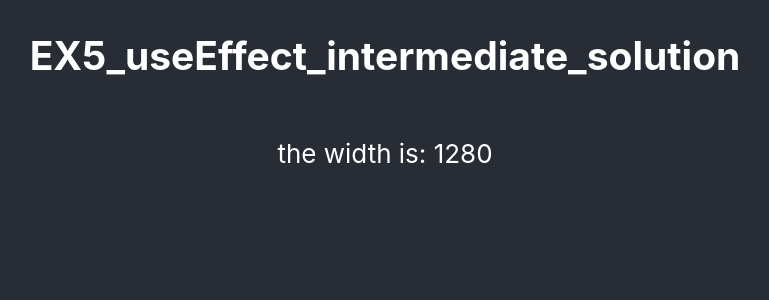
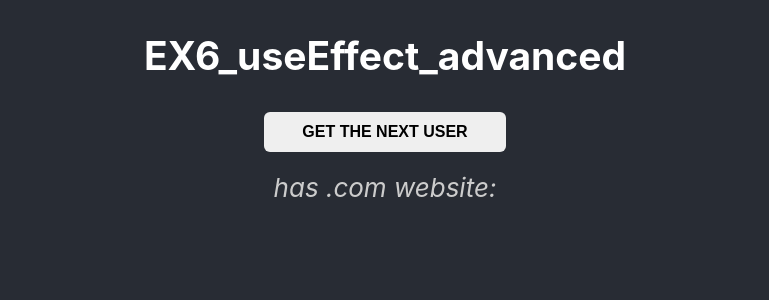
Before and after one commit to stefanolepera/react-hooks-playground, a React (Create React App) app: page / in a window 1280 px wide. Shown: the top 300 px of the page, without its empty margins (255-1024 px from the left). Built offline with nearby package versions, Linux system fonts and the light colour scheme; the HTML template or start-up script is replaced by a standard one.

Commit message:
EX6 implemented

```diff
--- a/package.json
+++ b/package.json
@@ -3,6 +3,7 @@
   "version": "0.1.0",
   "private": true,
   "dependencies": {
+    "axios": "^0.19.0",
     "react": "^16.9.0",
     "react-dom": "^16.9.0",
     "react-scripts": "3.0.1",
--- a/src/components/Main/Main.jsx
+++ b/src/components/Main/Main.jsx
@@ -1,25 +1,40 @@
 import React, { useState, useEffect } from 'react';
-import { MainWrapper } from './Main.style';
+import {
+    MainWrapper,
+    Button,
+    WebsiteWrapper,
+    UserWrapper,
+    UserAttribute
+} from './Main.style';
+import { Spinner } from '../';
+import fetchData from '../../services/APIService';
 
 const Main = () => {
-    const [width, setWidth] = useState(window.innerWidth);
+    const [data, setData] = useState({});
+    const [userId, setUserId] = useState(1);
+    const [isLoading, setIsLoading] = useState(false);
+    const [isDotCom, setIsDotCom] = useState(false);
 
     useEffect(() => {
-        const handleResize = () => setWidth(window.innerWidth);
-        window.addEventListener('resize', handleResize);
-        return () => window.removeEventListener('resize', handleResize);
-    }, []);
+        // TODO add here the fetchData, handling the loading and the error.
+        // If the API returns an error we have to reset the userId to 1
+    });
 
     useEffect(() => {
-        const title = width < 300 ? "It's too small!" : "It's ok";
-        document.title = title;
-        return () => (document.title = '');
-    }, [width]);
+        // TODO add here the check if the user has a .com website and
+        // update the isDotCom state
+    });
+
+    const setNewUserId = () => {
+        // TODO inscrease the userId by 1
+    };
 
     return (
         <MainWrapper>
-            <h2>EX5_useEffect_intermediate_solution</h2>
-            <p>{`the width is: ${width}`}</p>
+            <h2>EX6_useEffect_advanced</h2>
+            <Button onClick={setNewUserId}>GET THE NEXT USER</Button>
+            <WebsiteWrapper>{`has .com website:`}</WebsiteWrapper>
+            {/* if the data is loading display the Spinner component, otherwise display the user data filtering out address and company */}
         </MainWrapper>
     );
 };
--- a/src/components/Main/Main.style.js
+++ b/src/components/Main/Main.style.js
@@ -6,3 +6,34 @@ export const MainWrapper = styled.div`
     align-items: center;
     justify-content: center;
 `;
+
+export const Button = styled.button`
+    border: 1px;
+    line-height: 2.5;
+    padding: 0 20px;
+    font-size: 1rem;
+    font-weight: 600;
+    text-align: center;
+    color: #000;
+    border-radius: 6px;
+    width: 50%;
+    margin-bottom: 20px;
+    cursor: pointer;
+    :hover {
+        background-color: grey;
+    }
+`;
+
+export const WebsiteWrapper = styled.div`
+    margin-bottom: 20px;
+    font-style: italic;
+    color: #ccc;
+`;
+
+export const UserWrapper = styled.div`
+    text-align: center;
+`;
+
+export const UserAttribute = styled.p`
+    margin: 2px;
+`;
--- /dev/null
+++ b/src/components/Spinner/Spinner.jsx
@@ -0,0 +1,6 @@
+import React from 'react';
+import { StyledSpinner } from './Spinner.style';
+
+const Spinner = () => <StyledSpinner />;
+
+export default Spinner;
--- /dev/null
+++ b/src/components/Spinner/Spinner.style.js
@@ -0,0 +1,16 @@
+import styled, { keyframes } from 'styled-components';
+
+const spin = keyframes`
+    0% { transform: rotate(0deg); }
+    100% { transform: rotate(360deg); }
+`;
+
+export const StyledSpinner = styled.div`
+    margin: 20px auto;
+    border: 5px solid #ccc;
+    border-top: 5px solid #333;
+    border-radius: 50%;
+    width: 30px;
+    height: 30px;
+    animation: ${spin} 1s linear infinite;
+`;
--- a/src/components/index.js
+++ b/src/components/index.js
@@ -1 +1,2 @@
 export { default as Main } from './Main/Main';
+export { default as Spinner } from './Spinner/Spinner';
--- /dev/null
+++ b/src/services/APIService.js
@@ -0,0 +1,9 @@
+import axios from 'axios';
+
+const fetchData = async (userId) => {
+    const response = await axios.get(`https://jsonplaceholder.typicode.com/users/${userId}`);
+
+    return response;
+};
+
+export default fetchData;
```
Also changed, not shown: 2 other files (tests, documents, lock files or other folders).
